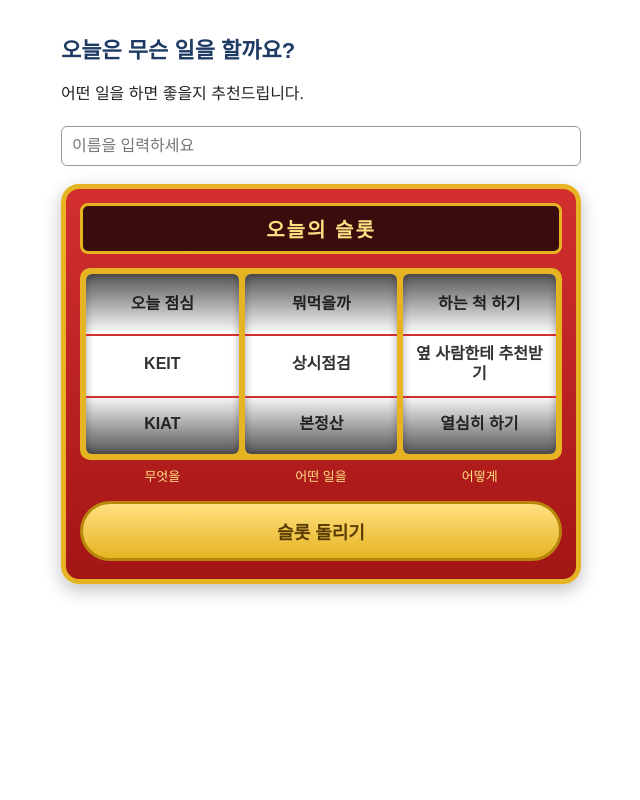
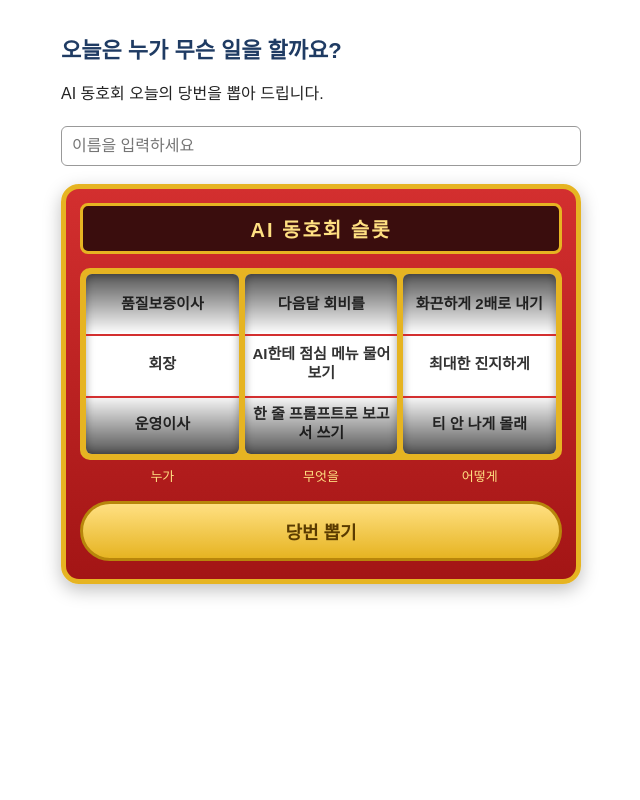
Before and after one commit to helim2/test-page, a plain HTML site: page index.html in a window 1280 px wide. Shown: the whole page, without its empty margins (319-959 px from the left). Drawn offline with Linux system fonts and the light colour scheme.

Commit message:
Update index.html

```diff
--- a/index.html
+++ b/index.html
@@ -3,7 +3,7 @@
 <head>
   <meta charset="utf-8">
   <meta name="viewport" content="width=device-width,initial-scale=1">
-  <title>오늘의 할 일 슬롯</title>
+  <title>AI 동호회 오늘의 당번</title>
   <style>
     body { font-family: "Malgun Gothic", sans-serif; max-width: 520px; margin: 32px auto; padding: 0 16px; color: #222; }
     h1 { color: #1f3b63; font-size: 22px; }
@@ -14,7 +14,7 @@
     .window { display: flex; gap: 6px; background: #e6b422; padding: 6px; border-radius: 10px; }
     .reel { position: relative; flex: 1; height: 180px; overflow: hidden; background: #fff; border-radius: 6px; box-shadow: inset 0 0 8px rgba(0,0,0,.35); }
     .strip { position: absolute; left: 0; right: 0; top: 0; will-change: transform; }
-    .cell { height: 60px; display: flex; align-items: center; justify-content: center; text-align: center; padding: 0 6px; box-sizing: border-box; font-size: 16px; line-height: 1.25; font-weight: bold; color: #333; }
+    .cell { height: 60px; display: flex; align-items: center; justify-content: center; text-align: center; padding: 0 6px; box-sizing: border-box; font-size: 15px; line-height: 1.25; font-weight: bold; color: #333; }
     .reel::before, .reel::after { content: ""; position: absolute; left: 0; right: 0; height: 60px; z-index: 2; pointer-events: none; }
     .reel::before { top: 0; background: linear-gradient(#000a, #0000); }
     .reel::after { bottom: 0; background: linear-gradient(#0000, #000a); }
@@ -26,45 +26,45 @@
 
     .spin { display: block; width: 100%; margin-top: 16px; font-size: 18px; font-weight: bold; padding: 14px; color: #5a3b00; background: linear-gradient(#ffe082, #e6b422); border: 3px solid #b8860b; border-radius: 40px; cursor: pointer; }
     .spin:disabled { opacity: .6; cursor: default; }
-    #out { margin-top: 18px; font-size: 18px; font-weight: bold; color: #1f3b63; min-height: 1.6em; text-align: center; }
+    #out { margin-top: 18px; font-size: 18px; font-weight: bold; color: #1f3b63; min-height: 1.6em; text-align: center; line-height: 1.5; }
   </style>
 </head>
 <body>
-  <h1>오늘은 무슨 일을 할까요?</h1>
-  <p>어떤 일을 하면 좋을지 추천드립니다.</p>
+  <h1>오늘은 누가 무슨 일을 할까요?</h1>
+  <p>AI 동호회 오늘의 당번을 뽑아 드립니다.</p>
   <input id="name" placeholder="이름을 입력하세요">
 
   <div class="machine">
-    <div class="marquee">오늘의 슬롯</div>
+    <div class="marquee">AI 동호회 슬롯</div>
     <div class="window">
       <div class="reel"><div class="strip"></div><div class="pointer"></div></div>
       <div class="reel"><div class="strip"></div><div class="pointer"></div></div>
       <div class="reel"><div class="strip"></div><div class="pointer"></div></div>
     </div>
     <div class="labels">
+      <div class="label">누가</div>
       <div class="label">무엇을</div>
-      <div class="label">어떤 일을</div>
       <div class="label">어떻게</div>
     </div>
-    <button id="go" class="spin">슬롯 돌리기</button>
+    <button id="go" class="spin">당번 뽑기</button>
   </div>
   <p id="out" aria-live="polite"></p>
 
   <script>
     var GROUPS = [
-      ['KEIT', 'KIAT', 'TIPA', '국내 주식', '오늘 점심'],
-      ['상시점검', '본정산', '동향 파악', '뭐먹을까'],
-      ['옆 사람한테 추천받기', '열심히 하기', '하는 척 하기']
+      ['회장', '운영이사', '재무이사', '전략기획이사', '대외협력이사', '홍보이사', '리서치이사', '품질보증이사'],
+      ['AI한테 점심 메뉴 물어보기', '한 줄 프롬프트로 보고서 쓰기', 'AI와 끝말잇기 하기', 'AI 환각 잡아내기', 'AI한테 농담 시키기', 'AI로 동호회 로고 만들기', '엑셀 수식 AI에 떠넘기기', 'AI가 쓴 시 낭독하기','다음달 회비를'],
+      ['최대한 진지하게', '티 안 나게 몰래', '커피 한 잔 들고', '박수 받으며', '일단 저지르고 보기', '큰 소리로 자랑하며','화끈하게 2배로 내기']
     ];
-    var H = 60;                       // 한 칸 높이(px). CSS의 .cell 높이와 같아야 함
-    var DURATIONS = [2000, 2900, 3800]; // 왼쪽부터 차례로 멈추는 시간(ms)
-    var SPEED = 15;                   // 초당 지나가는 칸 수
+    var H = 60;
+    var DURATIONS = [2000, 2900, 3800];
+    var SPEED = 15;
 
     var reels = Array.prototype.slice.call(document.querySelectorAll('.reel'));
     var btn = document.getElementById('go');
     var outEl = document.getElementById('out');
 
-    function offsetFor(index) { return -(index - 1) * H; }   // 가운데 칸(두 번째 줄)에 index번 칸이 오도록
+    function offsetFor(index) { return -(index - 1) * H; }
 
     function build(strip, items, repeats) {
       strip.innerHTML = '';
@@ -78,7 +78,6 @@
       }
     }
 
-    // 처음 화면: 각 릴에 첫 항목을 가운데로 보여 줌
     reels.forEach(function (reel, i) {
       var strip = reel.querySelector('.strip');
       build(strip, GROUPS[i], 4);
@@ -91,7 +90,7 @@
       var results = [];
       reels.forEach(function (reel, i) {
         var items = GROUPS[i], n = items.length;
-        var chosen = Math.floor(Math.random() * n);          // 결과를 먼저 정함
+        var chosen = Math.floor(Math.random() * n);
         results.push(items[chosen]);
         var rows = Math.round(DURATIONS[i] / 1000 * SPEED);
         var repeats = Math.ceil(rows / n) + 3;
@@ -102,7 +101,7 @@
         reel.className = 'reel';
         strip.style.transition = 'none';
         strip.style.transform = 'translateY(' + offsetFor(1) + 'px)';
-        void strip.offsetHeight;                              // 시작 위치를 먼저 확정
+        void strip.offsetHeight;
         strip.style.transition = 'transform ' + DURATIONS[i] + 'ms cubic-bezier(.2,.6,.2,1)';
         strip.style.transform = 'translateY(' + offsetFor(finalIndex) + 'px)';
 
@@ -110,8 +109,8 @@
       });
       setTimeout(function () {
         var name = document.getElementById('name').value.trim();
-        outEl.textContent = (name ? name + '님, ' : '') + '오늘은 ' + results.join(' · ') + '!';
-        btn.textContent = '다시 돌리기';
+        outEl.textContent = (name ? name + '님, ' : '') + '오늘의 당번: ' + results.join(' · ') + '!';
+        btn.textContent = '다시 뽑기';
         btn.disabled = false;
       }, DURATIONS[DURATIONS.length - 1] + 150);
     }
```
